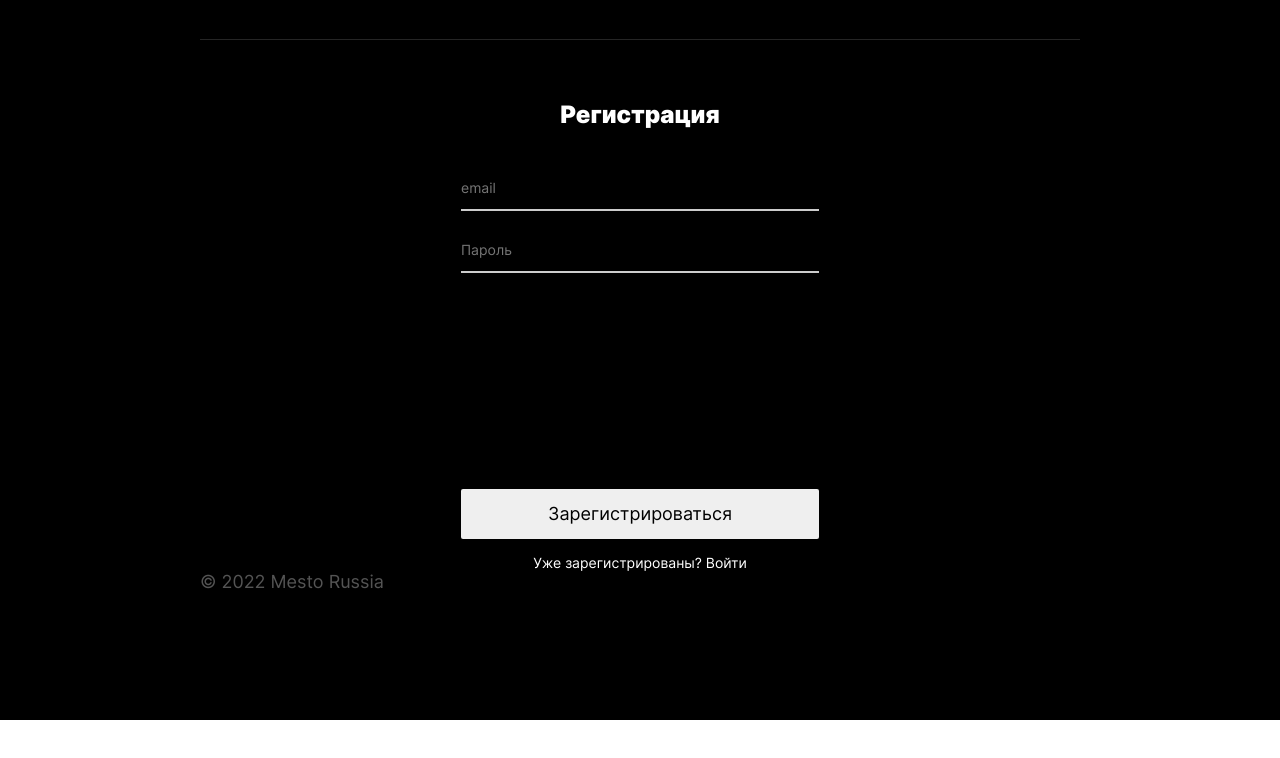
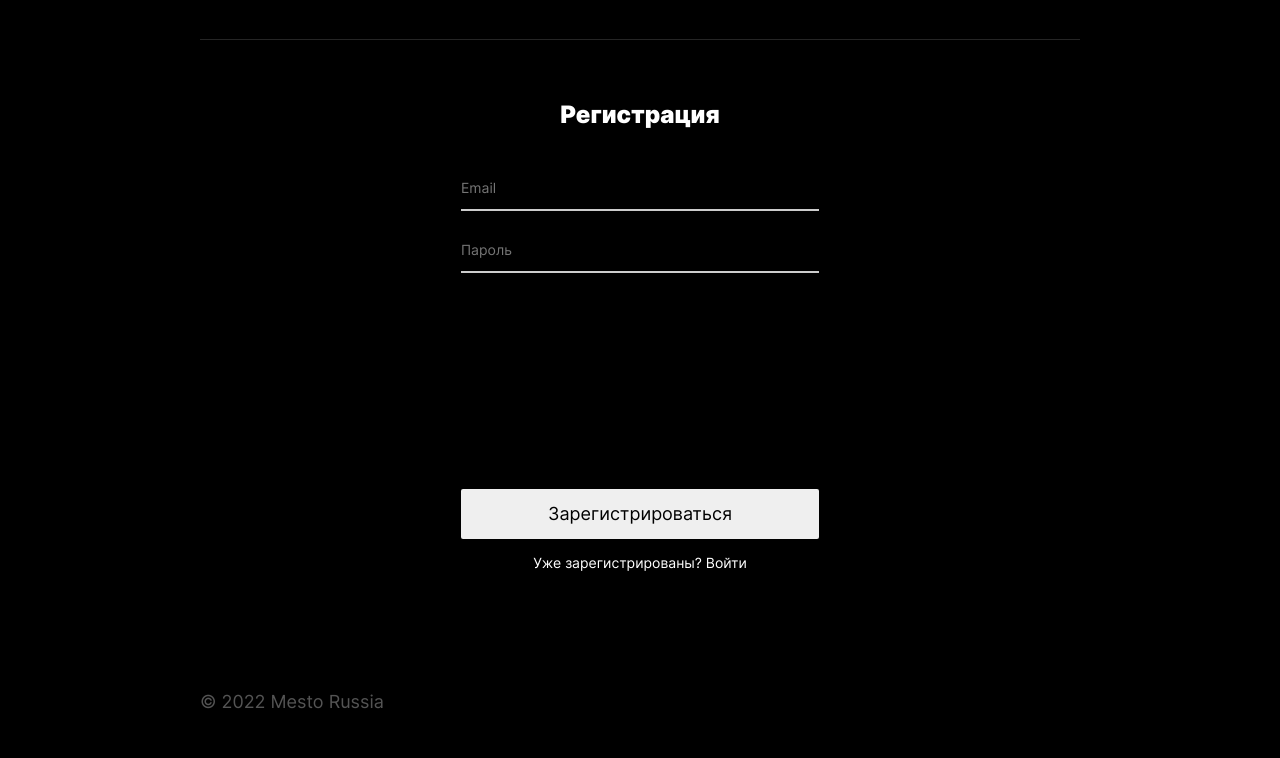
Before and after one commit to M-Metzler/react-mesto-auth, a React app: page /sign-up in a window 1280 px wide. Shown: the part 80-838 px from the top of the page. Before the commit the page ends 800 px from the top, so only its background shows below. Built offline with nearby package versions, Linux system fonts and the light colour scheme; no server answers.

Commit message:
feat: изменить readme

```diff
--- a/package.json
+++ b/package.json
@@ -1,10 +1,10 @@
 {
-  "name": "mesto-react",
+  "name": "react-mesto-auth",
   "version": "0.1.0",
-  "description": "проект Mesto реализованный на React",
+  "description": "проект Mesto реализованный на React с авторизацией и регистрацией",
   "author": "Mikhail Metzler",
   "private": true,
-  "homepage": "https://m-metzler.github.io/mesto-react/",
+  "homepage": "https://m-metzler.github.io/react-mesto-auth",
   "dependencies": {
     "@testing-library/jest-dom": "^5.16.1",
     "@testing-library/react": "^12.1.2",
--- a/src/blocks/start-page/start-page.css
+++ b/src/blocks/start-page/start-page.css
@@ -4,4 +4,5 @@
   align-items: center;
   font-family: "Inter", Arial, Helvetica, sans-serif;
   padding-top: 20px;
+  margin-bottom: 120px;
 }
--- a/src/components/InfoTooltip.js
+++ b/src/components/InfoTooltip.js
@@ -1,6 +1,5 @@
 import React from 'react';
-import imgOk from '../images/auth_reg-ok.svg';
-import imgError from '../images/auth_reg-error.svg';
+
 
 function InfoTooltip({ isOpen, onClose, message }) {
     return (
--- a/src/components/ProtectedRoute.js
+++ b/src/components/ProtectedRoute.js
@@ -1,5 +1,6 @@
 import React from "react";
 import { Route, Redirect } from "react-router-dom";
+
 
 const ProtectedRoute = ({ component: Component, ...props }) => {
     return (
@@ -8,7 +9,7 @@ const ProtectedRoute = ({ component: Component, ...props }) => {
                 () => props.loggedIn ? <Component {...props} /> : <Redirect to="/sign-in" />
             }
         </Route>
-    );
+    )
 };
 
 export default ProtectedRoute;
--- a/src/components/Register.js
+++ b/src/components/Register.js
@@ -30,7 +30,7 @@ function Register({ registration }) {
                     type="Email"
                     value={valueEmail}
                     onChange={handleChangeEmail}
-                    placeholder="email" />
+                    placeholder="Email" />
                 <input
                     className="start-page__input"
                     type="password"
```
Also changed, not shown: README.md.
